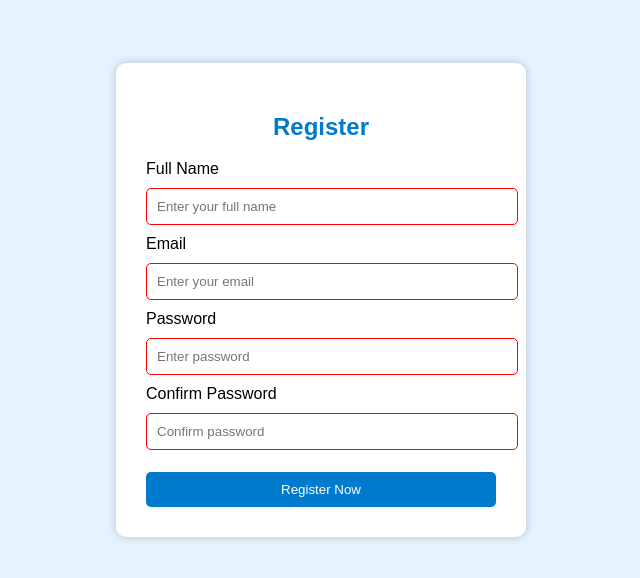
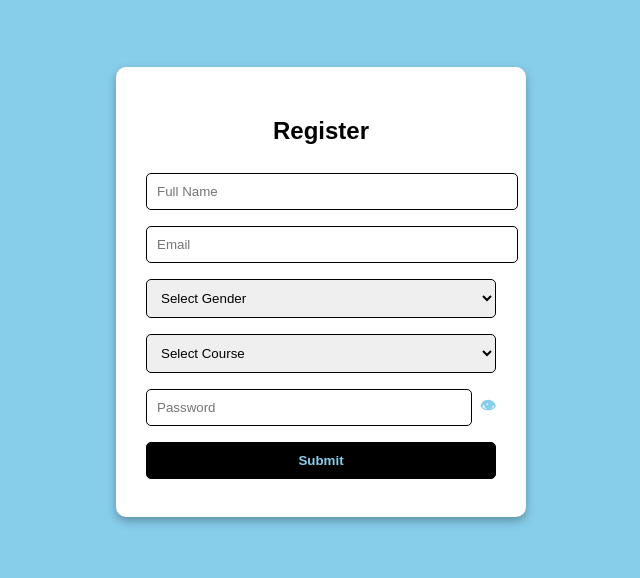
Before and after one commit to jainjainam2209/Jainam, a plain HTML site: page form-1/index.html in a window 1280 px wide. Shown: the part 108-686 px from the top of the page, without its empty margins (319-959 px from the left). Drawn offline with Linux system fonts and the light colour scheme.

Commit message:
Update index.html

```diff
--- a/form-1/index.html
+++ b/form-1/index.html
@@ -3,109 +3,100 @@
 <head>
   <meta charset="UTF-8">
   <meta name="viewport" content="width=device-width, initial-scale=1.0">
-<title>Registration Form</title>
-
+  <title>Registration Form - V1</title>
   <style>
     body {
       font-family: Arial, sans-serif;
-  background: #e6f2ff;
+      background: skyblue;
+      color: black;
       display: flex;
       justify-content: center;
       align-items: center;
       height: 100vh;
+      margin: 0;
     }
-
-.container {
+    .form-container {
       background: white;
       padding: 30px;
       border-radius: 10px;
+      box-shadow: 0 4px 10px rgba(0,0,0,0.3);
       width: 350px;
-  box-shadow: 0 0 10px rgba(0,0,0,0.2);
     }
-
     h2 {
       text-align: center;
-  color: #007acc;
+      color: black;
     }
-
-input {
+    input, select, button {
       width: 100%;
       padding: 10px;
-  margin: 10px 0;
-  border: 1px solid #ccc;
+      margin: 8px 0;
+      border: 1px solid black;
       border-radius: 5px;
     }
-
-input:invalid {
-  border-color: red;
+    .password-container {
+      display: flex;
+      align-items: center;
     }
-
-input:valid {
-  border-color: green;
+    .password-container input {
+      flex: 1;
     }
-
+    .password-container span {
+      cursor: pointer;
+      margin-left: 8px;
+      color: skyblue;
+      font-weight: bold;
+    }
     button {
-  width: 100%;
-  padding: 10px;
-  background: #007acc;
-  color: white;
-  border: none;
-  border-radius: 5px;
+      background: black;
+      color: skyblue;
+      font-weight: bold;
       cursor: pointer;
     }
-
     button:hover {
-  background: #005f99;
-}
-
-.error {
-  color: red;
-  font-size: 12px;
+      background: skyblue;
+      color: black;
     }
   </style>
 </head>
+<body>
+  <div class="form-container">
+    <h2>Register</h2>
+    <form>
+      <input type="text" placeholder="Full Name" required>
+      <input type="email" placeholder="Email" required>
 
-<body>
+      <!-- Gender -->
+      <select required>
+        <option value="">Select Gender</option>
+        <option>Male</option>
+        <option>Female</option>
+        <option>Other</option>
+      </select>
 
-<div class="container">
-  <h2>Register</h2>
+      <!-- Course -->
+      <select required>
+        <option value="">Select Course</option>
+        <option>Frontend Development</option>
+        <option>Backend Development</option>
+        <option>Data Science</option>
+        <option>AI & ML</option>
+      </select>
 
-  <form id="form">
+      <!-- Password with eye toggle -->
+      <div class="password-container">
+        <input type="password" id="password" placeholder="Password" required>
+        <span onclick="togglePassword()">👁</span>
+      </div>
 
-    <label>Full Name</label>
-    <input type="text" id="name" placeholder="Enter your full name" required>
-
-    <label>Email</label>
-    <input type="email" id="email" placeholder="Enter your email" required>
-
-    <label>Password</label>
-    <input type="password" id="password" placeholder="Enter password" required minlength="6">
-
-    <label>Confirm Password</label>
-    <input type="password" id="confirmPassword" placeholder="Confirm password" required>
-
-    <p class="error" id="errorMsg"></p>
-
-    <button type="submit">Register Now</button>
+      <button type="submit">Submit</button>
     </form>
   </div>
 
   <script>
-const form = document.getElementById("form");
-const password = document.getElementById("password");
-const confirmPassword = document.getElementById("confirmPassword");
-const errorMsg = document.getElementById("errorMsg");
-
-form.addEventListener("submit", function(e) {
-  if (password.value !== confirmPassword.value) {
-    e.preventDefault();
-    errorMsg.textContent = "Passwords do not match!";
-  } else {
-    errorMsg.textContent = "";
-    alert("Form Submitted Successfully!");
+    function togglePassword() {
+      const pass = document.getElementById("password");
+      pass.type = pass.type === "password" ? "text" : "password";
     }
-});
   </script>
-
 </body>
 </html>
```
Lines whose indentation alone changed are shown as unchanged.
